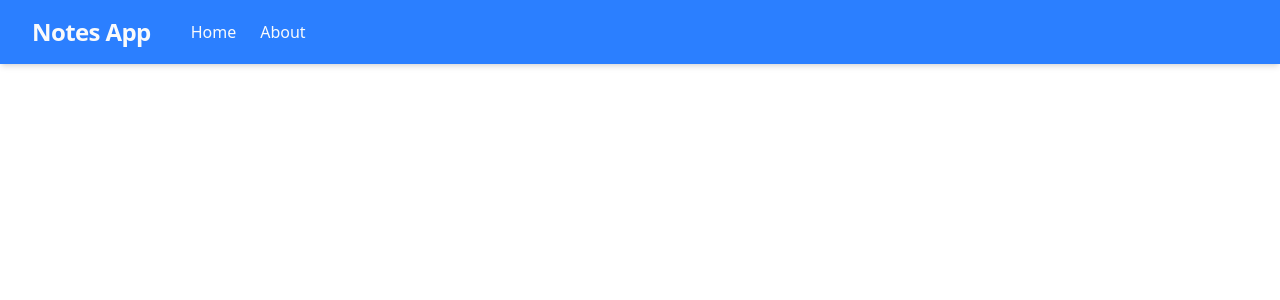
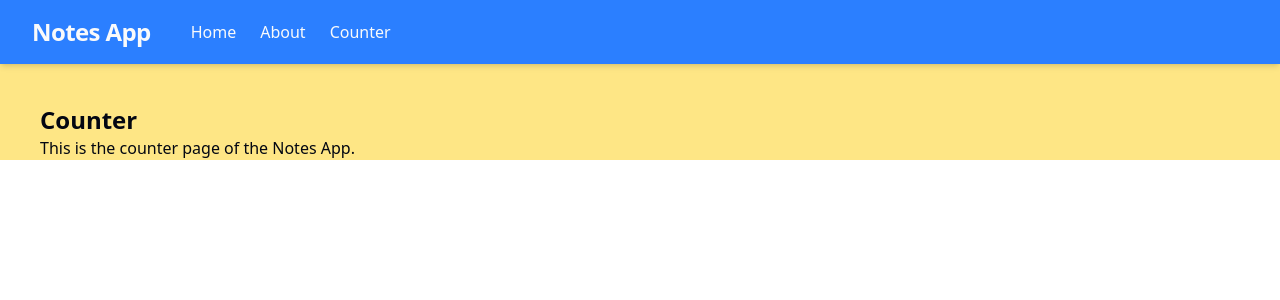
Before and after one commit to purnomoarif/notes-app, a React (Vite) app: page /counter in a window 1280 px wide. Shown: the top 300 px of the page. Built offline with nearby package versions, Linux system fonts and the light colour scheme.

Commit message:
feat:counter route

```diff
--- a/src/components/shared/navbar.tsx
+++ b/src/components/shared/navbar.tsx
@@ -12,6 +12,10 @@
         <li>
           <Link to="/about">About</Link>
         </li>
+
+        <li>
+          <Link to="/counter">Counter</Link>
+        </li>
       </ul>
     </nav>
   )
--- a/src/main.tsx
+++ b/src/main.tsx
@@ -4,6 +4,7 @@
 import { BrowserRouter, Route, Routes } from 'react-router'
 import { About } from './routes/about.tsx'
 import { Navbar } from './components/shared/navbar.tsx'
+import { Counter } from './routes/counter.tsx'
 
 createRoot(document.getElementById('root')!).render(
   <BrowserRouter>
@@ -11,6 +12,7 @@
     <Routes>
       <Route index element={<App />} />
       <Route path="about" element={<About />} />
+      <Route path="counter" element={<Counter />} />
     </Routes>
   </BrowserRouter>,
 )
--- /dev/null
+++ b/src/routes/counter.tsx
@@ -0,0 +1,8 @@
+export function Counter() {
+  return (
+    <div className="m-10">
+      <h1 className="text-2xl font-bold">Counter</h1>
+      <p>This is the counter page of the Notes App.</p>
+    </div>
+  )
+}
```
